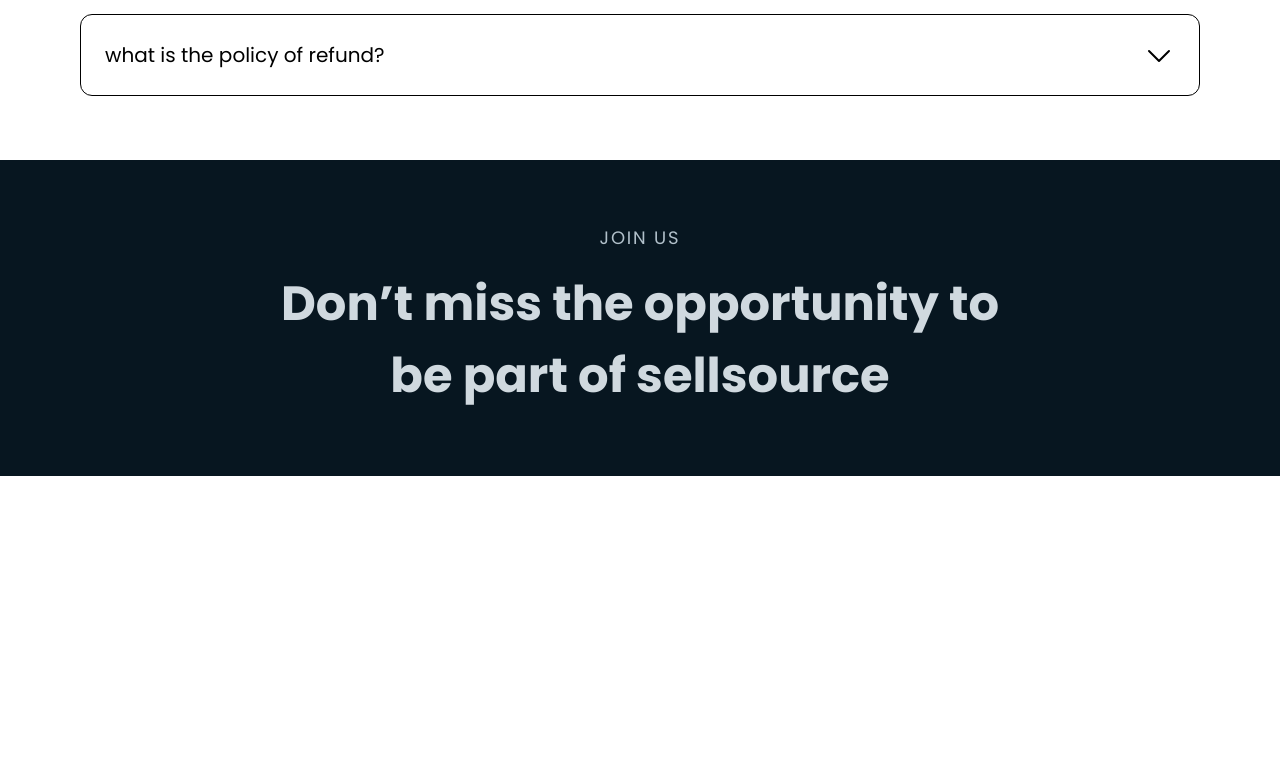
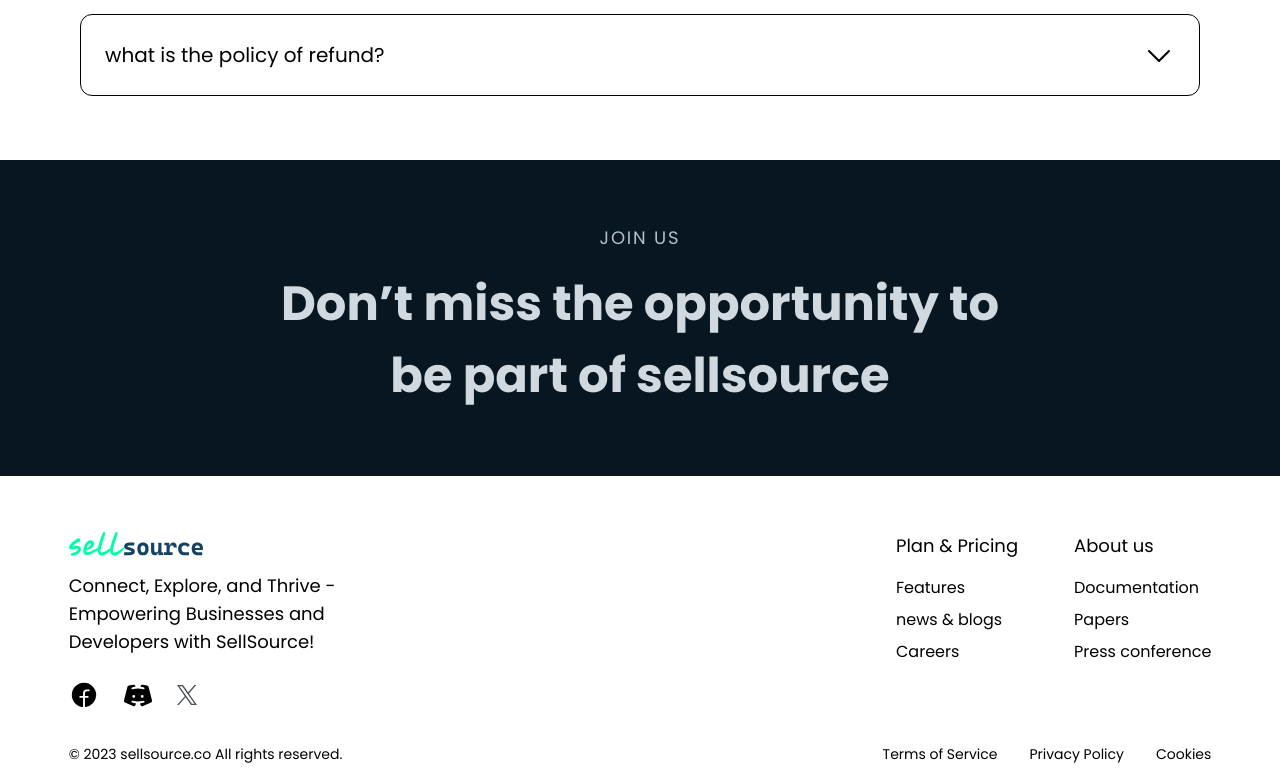
Before and after one commit to the-moezzat/sellsource, a React (Vite) app: page / in a window 1280 px wide. Shown: the part 2404-3184 px from the top of the page. Before the commit the page ends 2880 px from the top, so only its background shows below. Built offline with nearby package versions, Linux system fonts and the light colour scheme; a web font is replaced by a local one; what tailwindcss-open-color would draw is missing.

Commit message:
feat: footer

```diff
--- /dev/null
+++ b/src/features/landing-page/Footer.tsx
@@ -0,0 +1,62 @@
+import { FacebookLogo, DiscordLogo } from "@phosphor-icons/react";
+
+function Footer() {
+  return (
+    <footer className="grid grid-cols-[repeat(24,1fr)] gap-4 p-4 pt-14">
+      <div className="col-start-2 col-end-9">
+        <img src="/logo.svg" alt="logo" className="mb-4 h-6" />
+        <p className="mb-6 text-lg text-gray-6">
+          Connect, Explore, and Thrive - Empowering Businesses and Developers
+          with SellSource!
+        </p>
+        <div className="flex items-center gap-6 text-3xl text-gray-7">
+          <FacebookLogo weight="fill" />
+          <DiscordLogo weight="fill" />
+          <svg
+            width="20"
+            height="20"
+            viewBox="0 0 300 300"
+            version="1.1"
+            fill="#495057"
+            xmlns="http://www.w3.org/2000/svg"
+          >
+            <path d="M178.57 127.15 290.27 0h-26.46l-97.03 110.38L89.34 0H0l117.13 166.93L0 300.25h26.46l102.4-116.59 81.8 116.59h89.34M36.01 19.54H76.66l187.13 262.13h-40.66" />
+          </svg>
+        </div>
+      </div>
+      <div className="col-start-9 col-end-[24] flex justify-end gap-14">
+        <div className="space-y-4">
+          <p className="text-lg text-gray-7">Plan & Pricing</p>
+          <ul className="space-y-2 text-gray-6">
+            <li>Features</li>
+            <li>news & blogs</li>
+            <li>Careers</li>
+          </ul>
+        </div>
+        <div className="space-y-4">
+          <p className="text-lg text-gray-7">About us</p>
+          <ul className="space-y-2 text-gray-6">
+            <li>Documentation</li>
+            <li>Papers</li>
+            <li>Press conference</li>
+          </ul>
+        </div>
+      </div>
+      <div className="col-start-2 col-end-[24] space-y-4">
+        <div className="h-0.5 bg-gray-3"></div>
+        <div className="flex items-center justify-between">
+          <p className="text-sm text-gray-6">
+            © 2023 sellsource.co All rights reserved.
+          </p>
+          <ul className="flex items-center gap-8">
+            <li className="text-sm text-gray-6">Terms of Service</li>
+            <li className="text-sm text-gray-6">Privacy Policy</li>
+            <li className="text-sm text-gray-6">Cookies</li>
+          </ul>
+        </div>
+      </div>
+    </footer>
+  );
+}
+
+export default Footer;
--- a/src/pages/LandingPage.tsx
+++ b/src/pages/LandingPage.tsx
@@ -1,6 +1,7 @@
 import Business from "../features/landing-page/Business";
 import Developer from "../features/landing-page/Developer";
 import Faq from "../features/landing-page/Faq";
+import Footer from "../features/landing-page/Footer";
 import Header from "../features/landing-page/Header";
 import Hero from "../features/landing-page/Hero";
 import JoinUs from "../features/landing-page/JoinUsForm";
@@ -14,6 +15,7 @@
       <Developer />
       <Faq />
       <JoinUs />
+      <Footer />
     </div>
   );
 }
```
